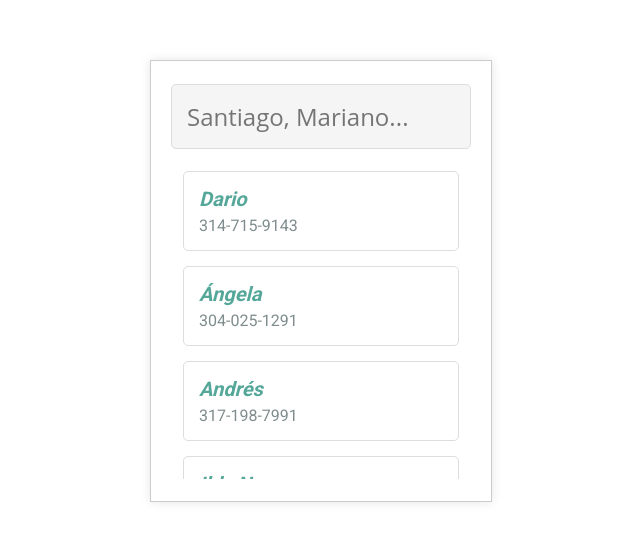
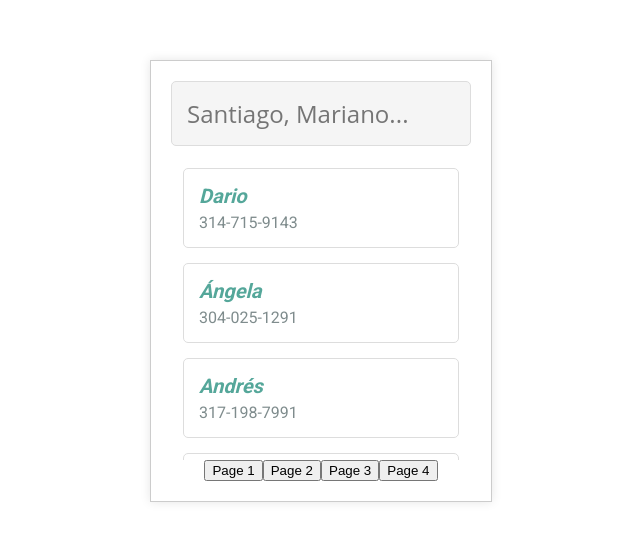
Before and after one commit to santiago0451/phonebook, a React (Vite) app: page / in a window 1280 px wide. Shown: the part 127-668 px from the top of the page, without its empty margins (319-959 px from the left). Built offline with nearby package versions, Linux system fonts and the light colour scheme.

Commit message:
App finished

```diff
--- a/src/App.jsx
+++ b/src/App.jsx
@@ -1,6 +1,7 @@
-import { useState } from 'react'
+import { useState, useEffect } from 'react'
 import './app.scss'
 
+const contactsPerPage = 5
 const contacts = [
   {
     id: '1',
@@ -106,7 +107,12 @@ const contacts = [
 
 function App() {
   const [searchValue, setSearchValue] = useState('')
-  const [searchResults, setSearchResults] = useState([])
+  const [currentPage, setCurrentPage] = useState(1)
+  const [filteredResults, setFilteredResults] = useState([])
+
+  useEffect(() => {
+    setFilteredResults(contacts)
+  }, [])
 
   const handleInputChange = (event) => {
     const value = event.target.value
@@ -115,13 +121,23 @@ function App() {
   }
 
   const handleSearch = (searchValue) => {
-    const filteredResults = contacts.filter((contact) => {
+    const updatedResults = contacts.filter((contact) => {
       const nameMatch = contact.name.toLowerCase().startsWith(searchValue.toLowerCase())
       const phoneMatch = contact.phone.startsWith(searchValue)
 
       return nameMatch || phoneMatch
     })
-    setSearchResults(filteredResults)
+    setFilteredResults(updatedResults)
+    setCurrentPage(1)
+  }
+
+  const totalPages = Math.ceil(filteredResults.length / contactsPerPage)
+  const startIndex = (currentPage - 1) * contactsPerPage
+  const endIndex = startIndex + contactsPerPage
+  const pageContacts = filteredResults.slice(startIndex, endIndex)
+
+  const handlePageChange = (newPage) => {
+    setCurrentPage(newPage)
   }
 
   return (
@@ -134,8 +150,10 @@ function App() {
             value={searchValue}
           />
           <ul>
-            {searchValue === '' ? (
-              contacts.map((contact) => (
+            {searchValue && pageContacts.length === 0 ? (
+              <li className='not-found'>Contacto no encontrado</li>
+            ) : (
+              pageContacts.map((contact) => (
                 <li key={contact.id}>
                   <div className='contact-card'>
                     <span className="name">{contact.name}</span>
@@ -143,19 +161,15 @@ function App() {
                   </div>
                 </li>
               ))
-            ) : searchResults.length > 0 ? (
-              searchResults.map((contact) => (
-                <li key={contact.id}>
-                  <div className='contact-card'>
-                    <span className="name">{contact.name}</span>
-                    <span className="phone">{contact.phone}</span>
-                  </div>
-                </li>
-              ))
-            ) : (
-              <li className='not-found'>Contacto no encontrado</li>
             )}
           </ul>
+          <div className="pagination">
+            {Array.from({ length: totalPages }).map((_, index) => (
+              <button key={index + 1} onClick={() => handlePageChange(index + 1)}>
+                Page {index + 1}
+              </button>
+            ))}
+          </div>
         </main>
       </div>
     </div>
```
